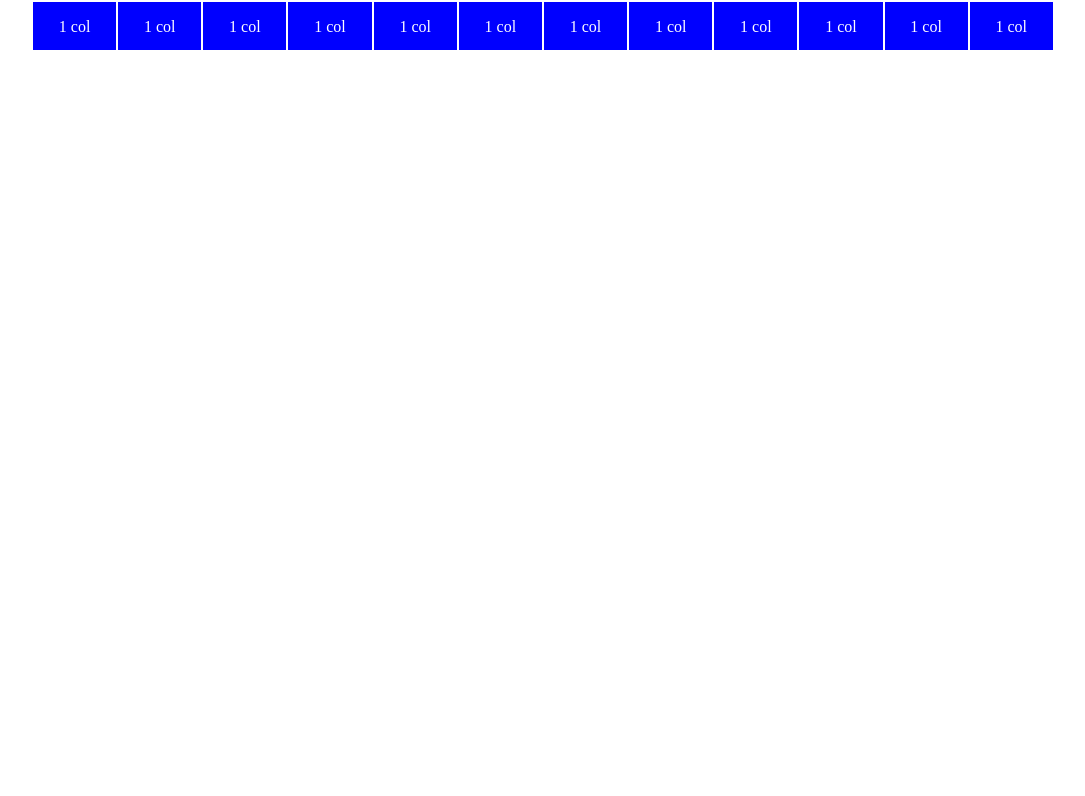
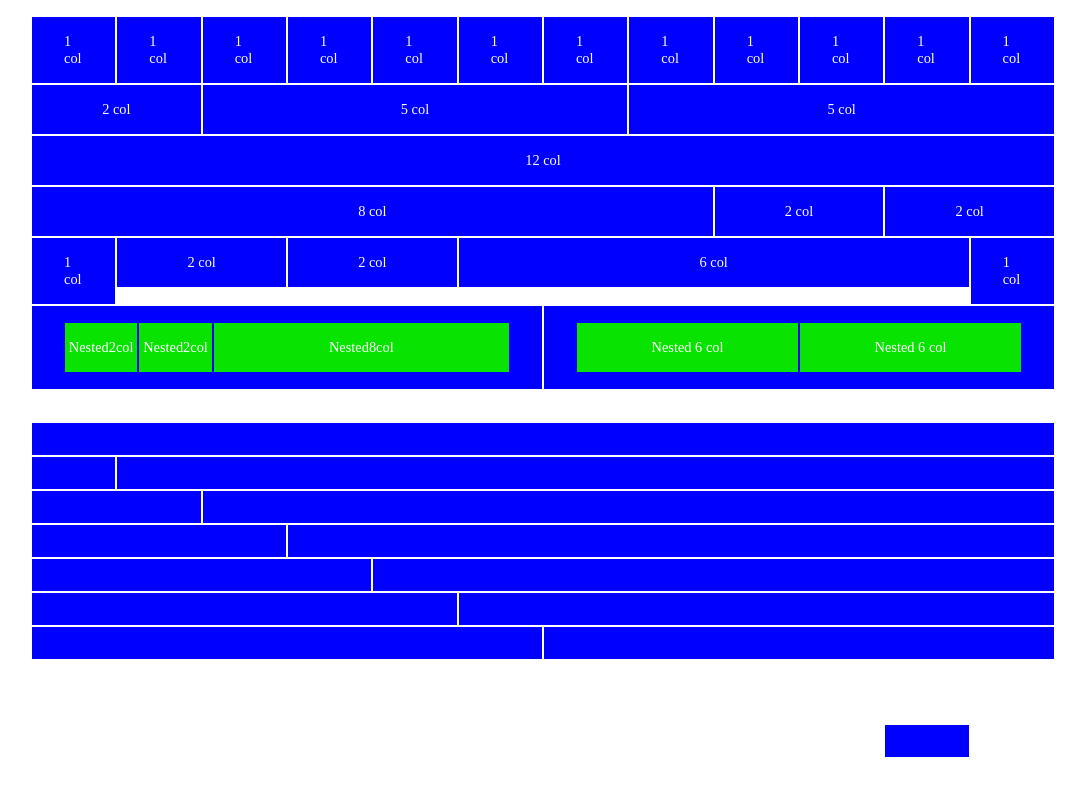
Before and after one commit to valeriodipaolo1997/html-css-12bool, a plain HTML site: page index.html in a window 1280 px wide. Shown: the whole page, without its empty margins (97-1182 px from the left). Drawn offline with Linux system fonts and the light colour scheme.

Commit message:
add first section

```diff
--- a/12bool.css
+++ b/12bool.css
@@ -25,6 +25,10 @@
 
 .align-items {
     align-items: center;
+}
+
+.pb-2{
+    padding-bottom: 2rem;
 }
 
 /* col */
--- a/index.html
+++ b/index.html
@@ -9,22 +9,177 @@
 </head>
 <body class="debug">
 
-    <div class="container">
-        <div class="row text-center">
-            <div class="col-1"><p>1 col</p></div>
-            <div class="col-1"><p>1 col</p></div>
-            <div class="col-1"><p>1 col</p></div>
-            <div class="col-1"><p>1 col</p></div>
-            <div class="col-1"><p>1 col</p></div>
-            <div class="col-1"><p>1 col</p></div>
-            <div class="col-1"><p>1 col</p></div>
-            <div class="col-1"><p>1 col</p></div>
-            <div class="col-1"><p>1 col</p></div>
-            <div class="col-1"><p>1 col</p></div>
-            <div class="col-1"><p>1 col</p></div>
-            <div class="col-1"><p>1 col</p></div>
+    <section id="home_exercise">
+        <div class="container">
+            <div class="row pb-2">
+                <div class="col-1">
+                    <div class="card">1 col</div>
+                </div>
+                <div class="col-1">
+                    <div class="card">1 col</div>
+                </div>
+                <div class="col-1">
+                    <div class="card">1 col</div>
+                </div>
+                <div class="col-1">
+                    <div class="card">1 col</div>
+                </div>
+                <div class="col-1">
+                    <div class="card">1 col</div>
+                </div>
+                <div class="col-1">
+                    <div class="card">1 col</div>
+                </div>
+                <div class="col-1">
+                    <div class="card">1 col</div>
+                </div>
+                <div class="col-1">
+                    <div class="card">1 col</div>
+                </div>
+                <div class="col-1">
+                    <div class="card">1 col</div>
+                </div>
+                <div class="col-1">
+                    <div class="card">1 col</div>
+                </div>
+                <div class="col-1">
+                    <div class="card">1 col</div>
+                </div>
+                <div class="col-1">
+                    <div class="card">1 col</div>
+                </div>
+
+                <div class="col-2">
+                    <div class="card">2 col</div>
+                </div>
+                <div class="col-5">
+                    <div class="card">5 col</div>
+                </div>
+                <div class="col-5">
+                    <div class="card">5 col</div>
+                </div>
+
+                <div class="col-12">
+                    <div class="card">12 col</div>
+                </div>
+
+                <div class="col-8">
+                    <div class="card">8 col</div>
+                </div>
+                <div class="col-2">
+                    <div class="card">2 col</div>
+                </div>
+                <div class="col-2">
+                    <div class="card">2 col</div>
+                </div>
+
+                <div class="col-1">
+                    <div class="card">1 col</div>
+                </div>
+                <div class="col-2">
+                    <div class="card">2 col</div>
+                </div>
+                <div class="col-2">
+                    <div class="card">2 col</div>
+                </div>
+                <div class="col-6">
+                    <div class="card">6 col</div>
+                </div>
+                <div class="col-1">
+                    <div class="card">1 col</div>
+                </div>
+
+                <div class="col-6">
+                    <div class="card">
+                        <div class="col-2">
+                            <div class="card green">Nested2col</div>
+                        </div>
+                        <div class="col-2">
+                            <div class="card green">Nested2col</div>
+                        </div>
+                        <div class="col-8">
+                            <div class="card green">Nested8col</div>
+                        </div>
+                    </div>
+                </div>
+                <div class="col-6">
+                    <div class="card">
+                        <div class="col-6">
+                            <div class="card green">Nested 6 col</div>
+                        </div>
+                        <div class="col-6">
+                            <div class="card green">Nested 6 col</div>
+                        </div>
+                    </div>
+                </div>
+            </div>
+            <!-- /.row -->
+
+            <div class="row pb-2">
+                <div class="col-12">
+                    <div class="card"></div>
+                </div>
+
+                <div class="col-1">
+                    <div class="card"></div>
+                </div>
+                <div class="col-11">
+                    <div class="card"></div>
+                </div>
+
+                <div class="col-2">
+                    <div class="card"></div>
+                </div>
+                <div class="col-10">
+                    <div class="card"></div>
+                </div>
+
+                <div class="col-3">
+                    <div class="card"></div>
+                </div>
+                <div class="col-9">
+                    <div class="card"></div>
+                </div>
+
+                <div class="col-4">
+                    <div class="card"></div>
+                </div>
+                <div class="col-8">
+                    <div class="card"></div>
+                </div>
+
+                <div class="col-5">
+                    <div class="card"></div>
+                </div>
+                <div class="col-7">
+                    <div class="card"></div>
+                </div>
+
+                <div class="col-6">
+                    <div class="card"></div>
+                </div>
+                <div class="col-6">
+                    <div class="card"></div>
+                </div>
+            </div>
+            <!-- /.row -->
+
         </div>
-    </div>
+        <!-- /.container -->
 
+    </section>
+    <!-- /main_exercise -->
+
+
+    <section id="offset">
+        <div class="container">
+            <div class="row">
+                <div class="offset-col-10"></div>
+                <div class="col-1">
+                    <div class="card"></div>
+                </div>
+            </div>
+        </div>
+    </section>
 </body>
 </html>
--- a/style.css
+++ b/style.css
@@ -1,14 +1,26 @@
-.debug .container {
-    border: 1px solid white;
-    background-color: blue;
+[class^="col-"] {
     color: white;
 }
 
-.debug .container [class*="col-"] {
-    border: 1px solid white;
-    height: 50px;
+.card {
+    background-color: blue;
 }
 
-p {
-    padding-top: 1rem;
+.container{
+    padding: 1rem 0;
 }
+
+[class^="col-"]{
+    padding: 1px;
+    font-size: .9rem;
+}
+
+.card{
+    padding: 1rem 2rem;
+    display: flex;
+    justify-content: center;
+}
+
+.green {
+    background-color: rgb(8, 228, 0);
+}
```
